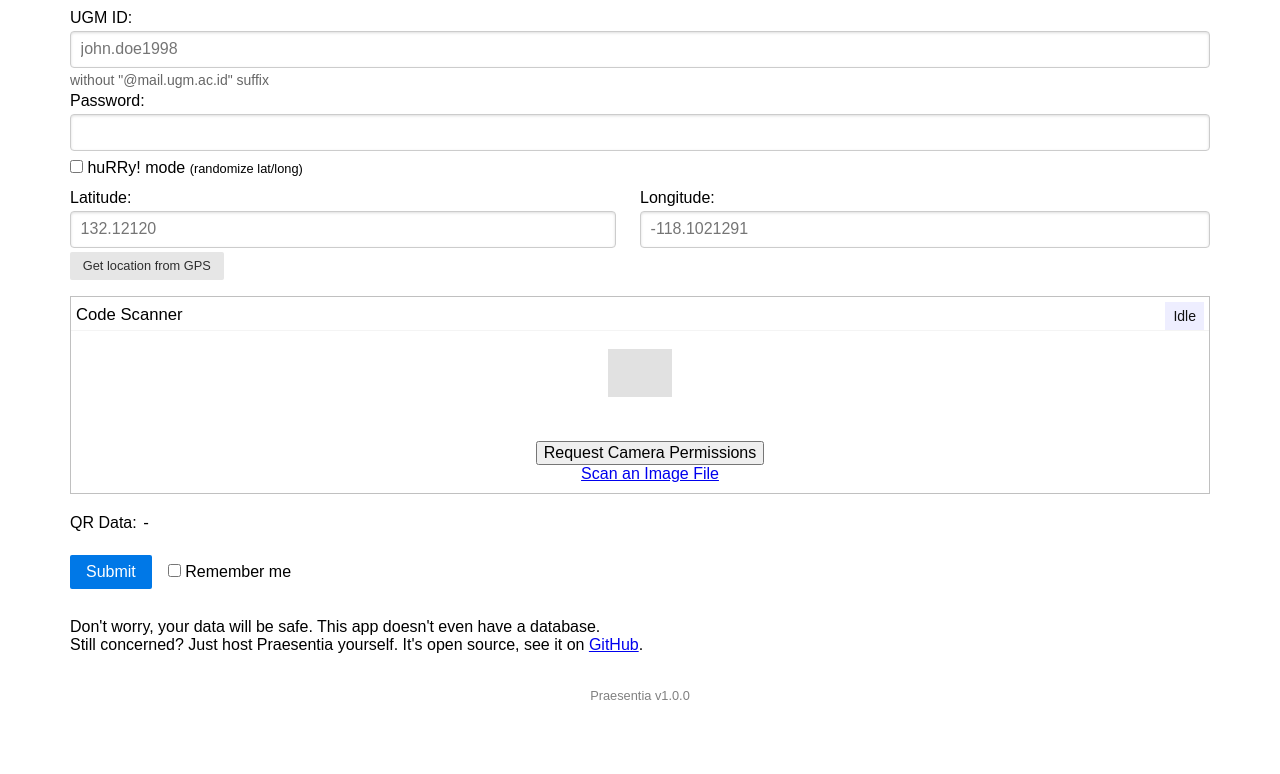
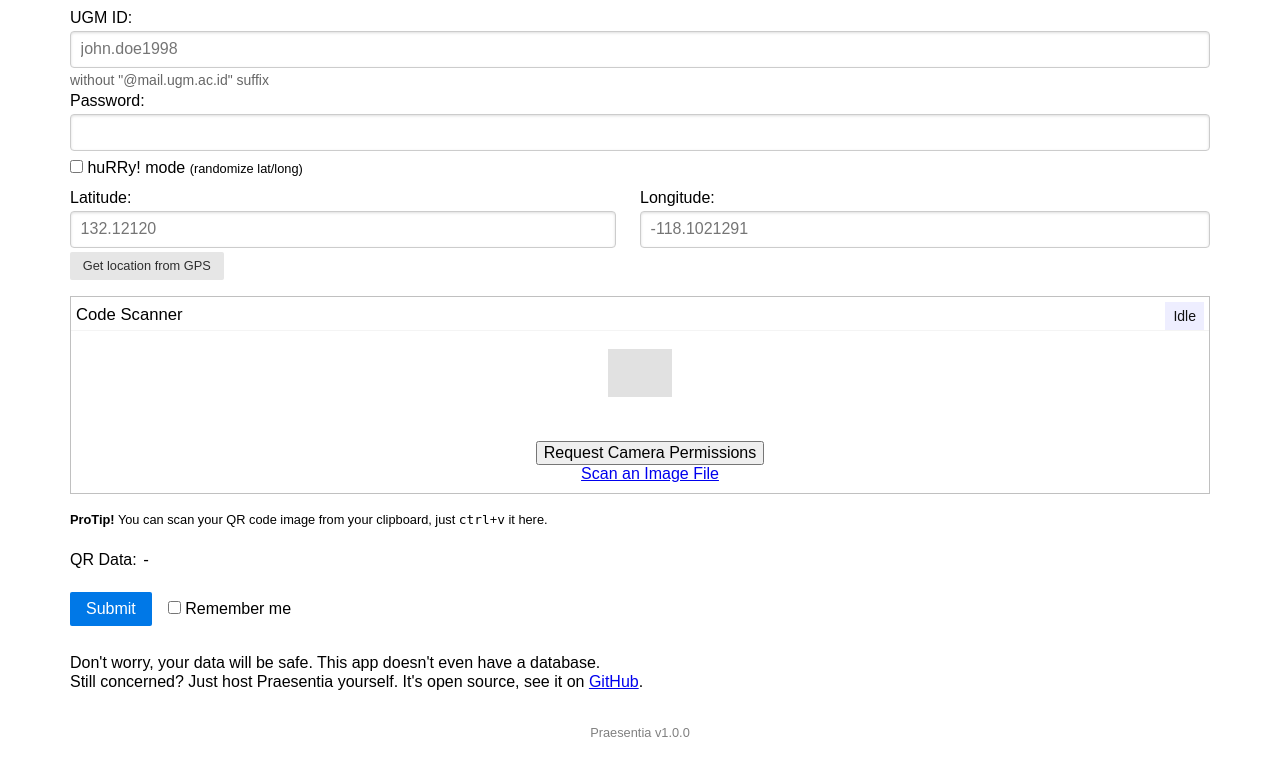
Before and after one commit to lc-at/praesentia, a Flask app: page / in a window 1280 px wide. Shown: the part 149-923 px from the top of the page. Before the commit the page ends 849 px from the top, so only its background shows below. Run offline with Flask 2, Linux system fonts and the light colour scheme; some libraries are stand-ins or nearby versions; grey boxes are pictures that could not be loaded.

Commit message:
Update home.html

```diff
--- a/praesentia/templates/home.html
+++ b/praesentia/templates/home.html
@@ -47,7 +47,10 @@
                 </div>
                 <div id="reader_container">
                     <div id="reader" width="600px" class="mb-3"></div>
-                </div>
+                    <small><strong>ProTip!</strong> You can scan your QR code image from your clipboard, just
+                        <kbd>ctrl</kbd>+<kbd>v</kbd>
+                        it here.</small>
+                </div><br>
                 <label><span id="hasQrData">✓</span> QR Data: <code id="qrData">-</code></label><br>
                 <div class="pure-g">
                     <div class="pure-u" style="margin-right: 1rem;">
```
